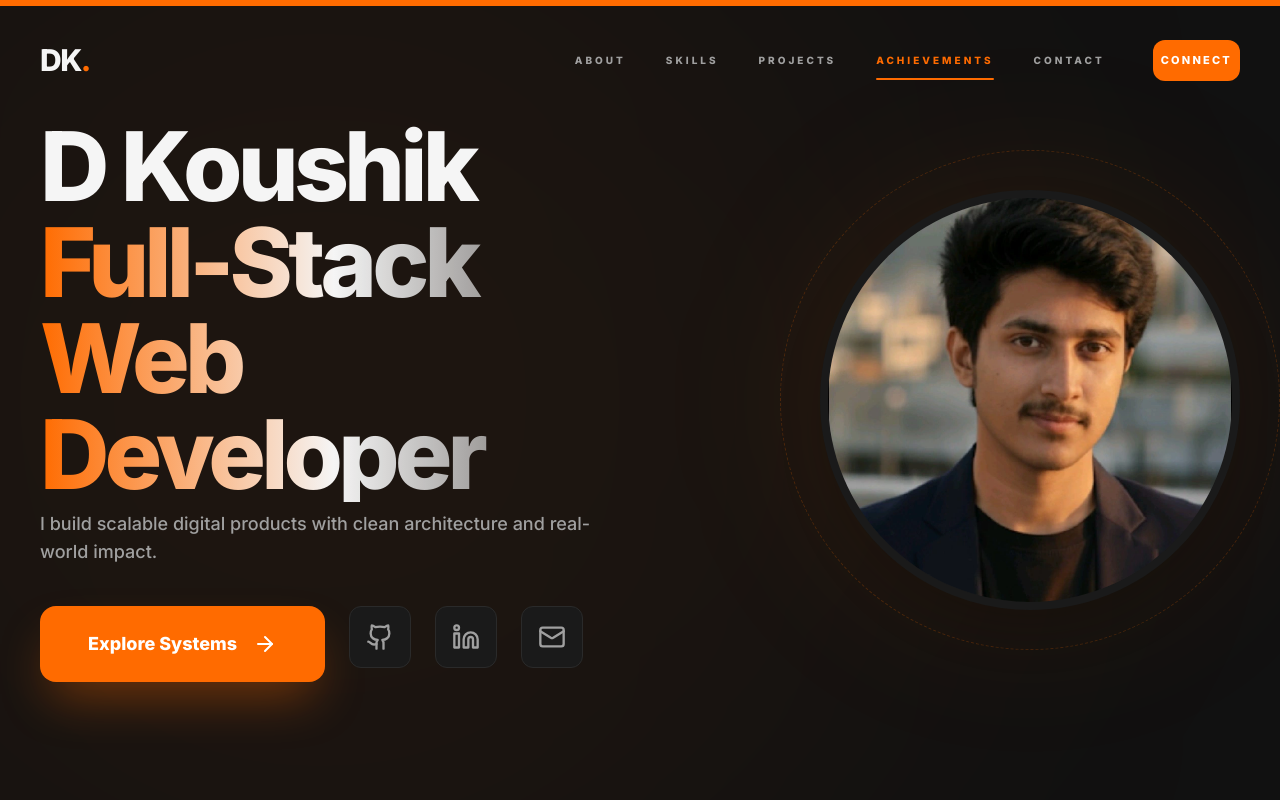
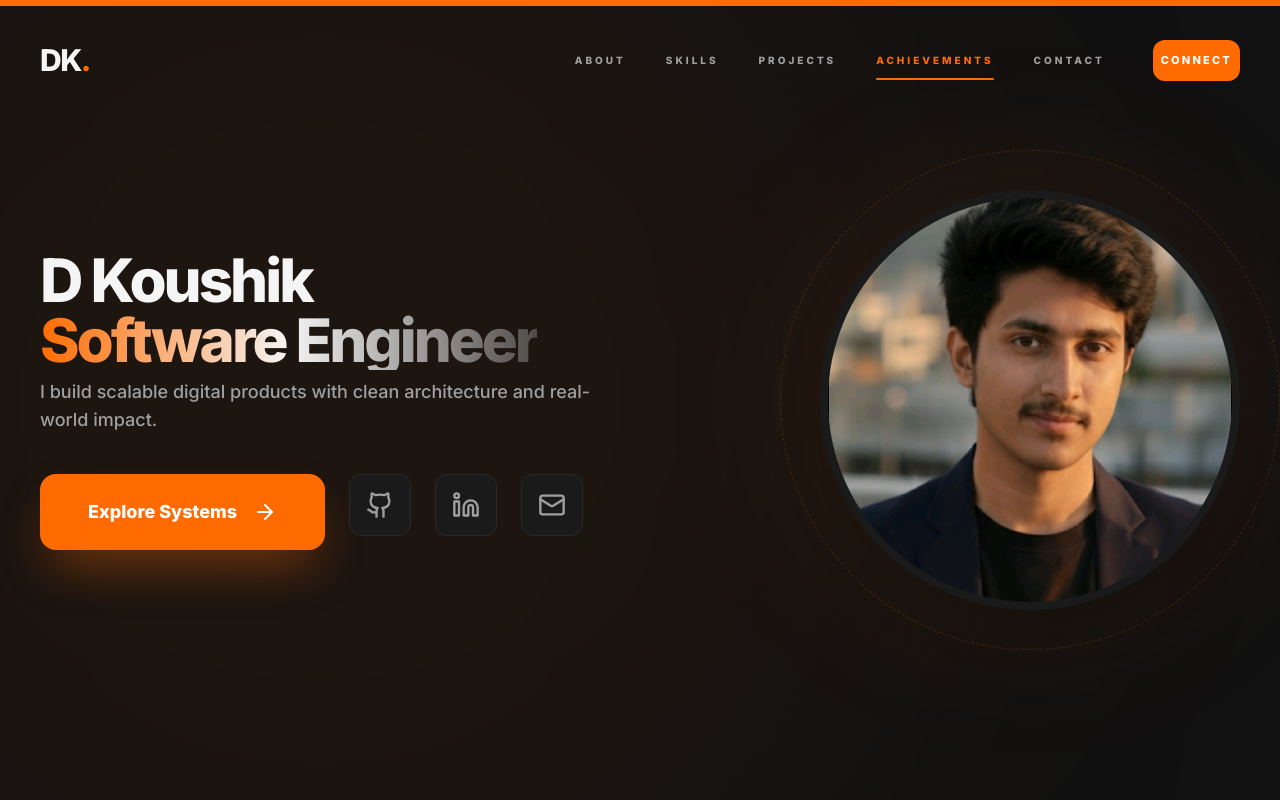
Before and after one commit to KoushikGIT7/PortfolioSite, a React (Vite) app: page / in a window 1280 px wide. Shown: the top 800 px of the page. Built offline with nearby package versions, Linux system fonts and the light colour scheme.

Commit message:
Update Full-Stack Developer to Software Engineer and decrease font sizes for professional look

```diff
--- a/App.tsx
+++ b/App.tsx
@@ -299,10 +299,10 @@ const App: React.FC = () => {
             className="flex flex-col items-start text-left flex-1"
           >
 
-            <h1 className="text-5xl md:text-7xl lg:text-8xl font-black text-brand-text tracking-[-0.05em] mb-8 leading-[0.85]">
+            <h1 className="text-4xl md:text-5xl lg:text-6xl font-black text-brand-text tracking-[-0.05em] mb-8 leading-[0.85]">
               {portfolioData.profile.name}
               <span className="block text-transparent bg-clip-text bg-gradient-to-r from-brand-orange via-brand-text to-brand-muted/40">
-                Full-Stack Web Developer
+                Software Engineer
               </span>
             </h1>
 
--- a/index.html
+++ b/index.html
@@ -4,7 +4,7 @@
 <head>
     <meta charset="UTF-8">
     <meta name="viewport" content="width=device-width, initial-scale=1.0">
-    <title>D Koushik | Systems-Oriented Web Developer</title>
+    <title>D Koushik | Software Engineer</title>
     <script src="https://cdn.tailwindcss.com"></script>
     <link rel="preconnect" href="https://fonts.googleapis.com">
     <link rel="preconnect" href="https://fonts.gstatic.com" crossorigin>
--- a/metadata.json
+++ b/metadata.json
@@ -1,5 +1,5 @@
 {
   "name": "D Koushik Portfolio",
-  "description": "Premium personal portfolio for D Koushik, a Systems-Oriented Web Developer, featuring high-end motion design and clean architecture.",
+  "description": "Premium personal portfolio for D Koushik, a Software Engineer, featuring high-end motion design and clean architecture.",
   "requestFramePermissions": []
 }
```
